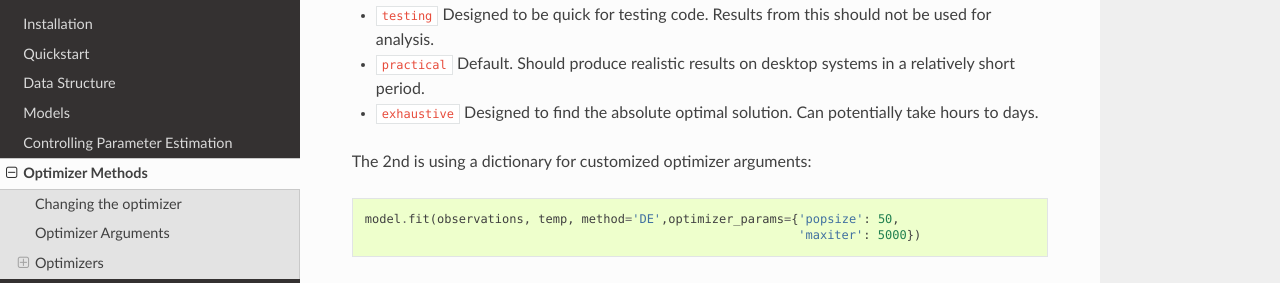
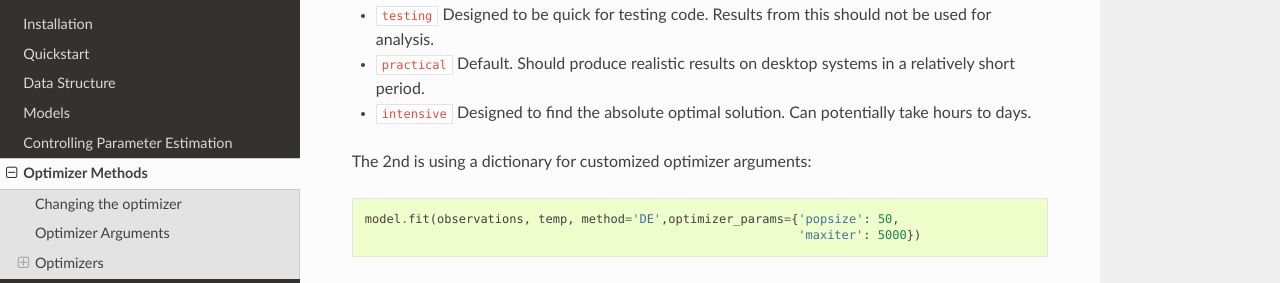
Before and after one commit to sdtaylor/pyPhenology, a Sphinx documentation site: the page built from docs/optimizers.rst, in a window 1280 px wide and 900 px high, scrolled down 750 px. Shown: the part 153-436 px from the top of the window. Built offline with Sphinx 7.4.7 and the Read the Docs theme 2.0.0, drawn with Linux system fonts in a browser that asks for light colours.

Commit message:
name update

```diff
--- a/docs/optimizers.rst
+++ b/docs/optimizers.rst
@@ -34,7 +34,7 @@ Optimizer arguments can be set two ways. The first is using some preset defaults
 
 * ``testing``  Designed to be quick for testing code. Results from this should not be used for analysis.
 * ``practical`` Default. Should produce realistic results on desktop systems in a relatively short period.
-* ``exhaustive`` Designed to find the absolute optimal solution. Can potentially take hours to days.
+* ``intensive`` Designed to find the absolute optimal solution. Can potentially take hours to days.
 
 
 The 2nd is using a dictionary for customized optimizer arguments::
```
